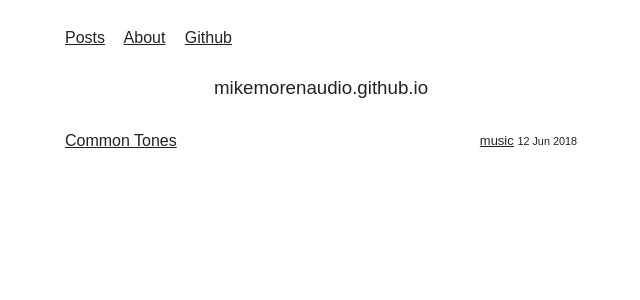
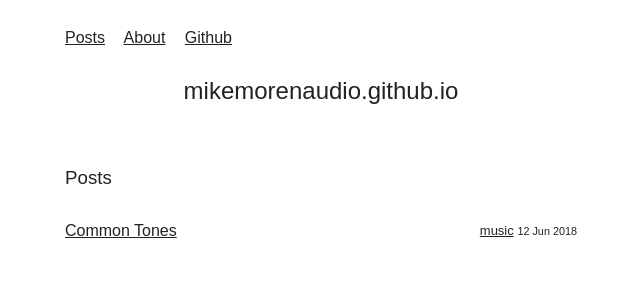
Before and after one commit to MikeMorenoAudio/mikemorenoaudio.github.io, a Jekyll site: the page built from index.html, in a window 1280 px wide. Shown: the top 300 px of the page, without its empty margins (319-959 px from the left). Built offline with Jekyll 4.4.1, drawn with Linux system fonts in a browser that asks for light colours; some web fonts are replaced.

Commit message:
Update index.html

```diff
--- a/index.html
+++ b/index.html
@@ -3,8 +3,9 @@ layout: home
 title: mikemorenoaudio.github.io
 ---
 <div class="home">
-  <center><p><h3>mikemorenaudio.github.io<h3></p></center>
+  <center><p><h2>mikemorenaudio.github.io<h2></p></center>
   <hr>
+  <p><h3>Posts<h3></p>
 </div>
 
 <div class="text">
```
